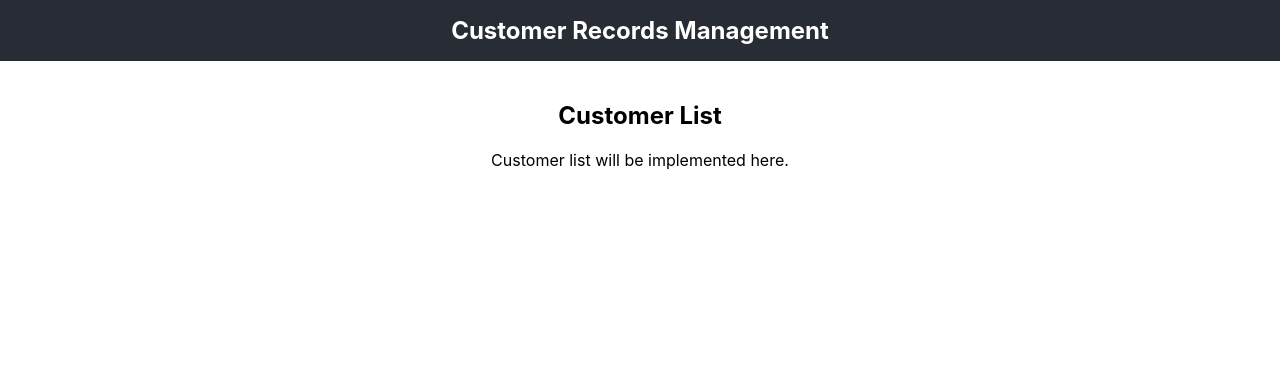
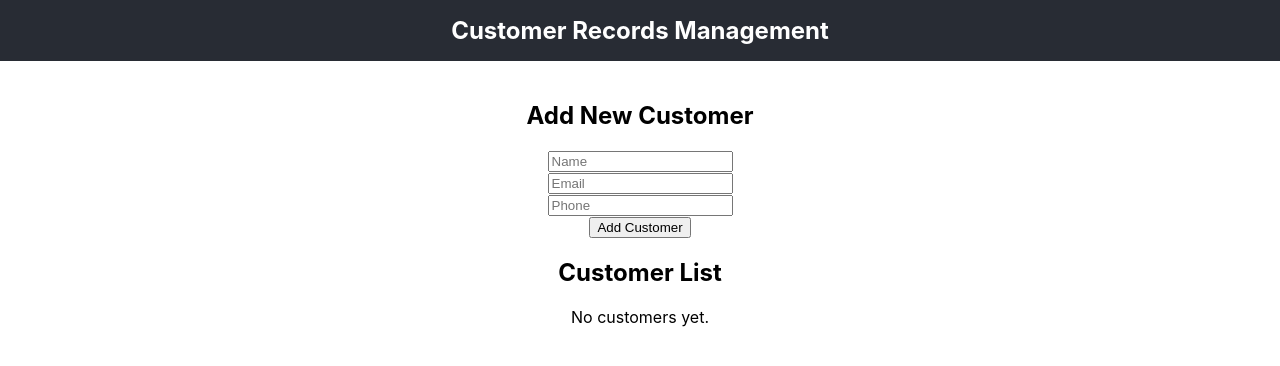
Before and after one commit to ksuleymanoglu/aider-env, a React (Create React App) app: page / in a window 1280 px wide. Shown: the top 366 px of the page. Built offline with nearby package versions, Linux system fonts and the light colour scheme; the HTML template or start-up script is replaced by a standard one.

Commit message:
feat: Implement add customer feature with in-memory storage and list display

```diff
--- a/src/App.js
+++ b/src/App.js
@@ -1,17 +1,23 @@
-import React from 'react';
+import React, { useState } from 'react';
 import { BrowserRouter as Router, Routes, Route } from 'react-router-dom';
 import CustomerList from './components/CustomerList';
 import Navbar from './components/Navbar';
 import './App.css';
 
 function App() {
+  const [customers, setCustomers] = useState([]);
+
+  const addCustomer = (customer) => {
+    setCustomers([...customers, { ...customer, id: Date.now() }]);
+  };
+
   return (
     <Router>
       <div className="App">
         <Navbar />
         <div className="container">
           <Routes>
-            <Route path="/" element={<CustomerList />} />
+            <Route path="/" element={<CustomerList customers={customers} onAddCustomer={addCustomer} />} />
           </Routes>
         </div>
       </div>
--- a/src/components/CustomerList.js
+++ b/src/components/CustomerList.js
@@ -1,10 +1,74 @@
-import React from 'react';
+import React, { useState } from 'react';
 
-function CustomerList() {
+function CustomerList({ customers, onAddCustomer }) {
+  const [formData, setFormData] = useState({
+    name: '',
+    email: '',
+    phone: ''
+  });
+
+  const handleSubmit = (e) => {
+    e.preventDefault();
+    onAddCustomer(formData);
+    setFormData({ name: '', email: '', phone: '' });
+  };
+
+  const handleChange = (e) => {
+    setFormData({
+      ...formData,
+      [e.target.name]: e.target.value
+    });
+  };
+
   return (
     <div>
+      <h2>Add New Customer</h2>
+      <form onSubmit={handleSubmit}>
+        <div>
+          <input
+            type="text"
+            name="name"
+            placeholder="Name"
+            value={formData.name}
+            onChange={handleChange}
+            required
+          />
+        </div>
+        <div>
+          <input
+            type="email"
+            name="email"
+            placeholder="Email"
+            value={formData.email}
+            onChange={handleChange}
+            required
+          />
+        </div>
+        <div>
+          <input
+            type="tel"
+            name="phone"
+            placeholder="Phone"
+            value={formData.phone}
+            onChange={handleChange}
+            required
+          />
+        </div>
+        <button type="submit">Add Customer</button>
+      </form>
+
       <h2>Customer List</h2>
-      <p>Customer list will be implemented here.</p>
+      {customers.length === 0 ? (
+        <p>No customers yet.</p>
+      ) : (
+        <ul>
+          {customers.map(customer => (
+            <li key={customer.id}>
+              <strong>{customer.name}</strong> - {customer.email} - {customer.phone}
+            </li>
+          ))}
+        </ul>
+      )}
     </div>
   );
 }
```
